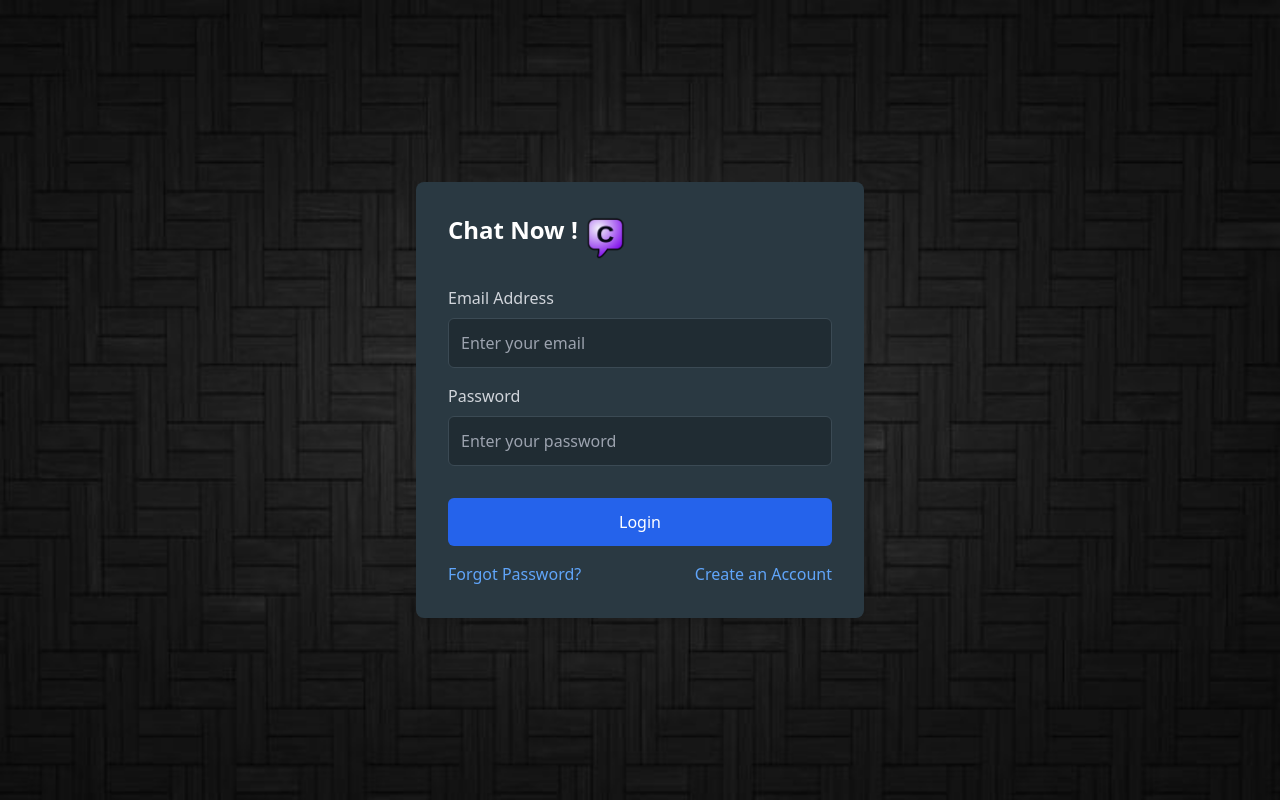
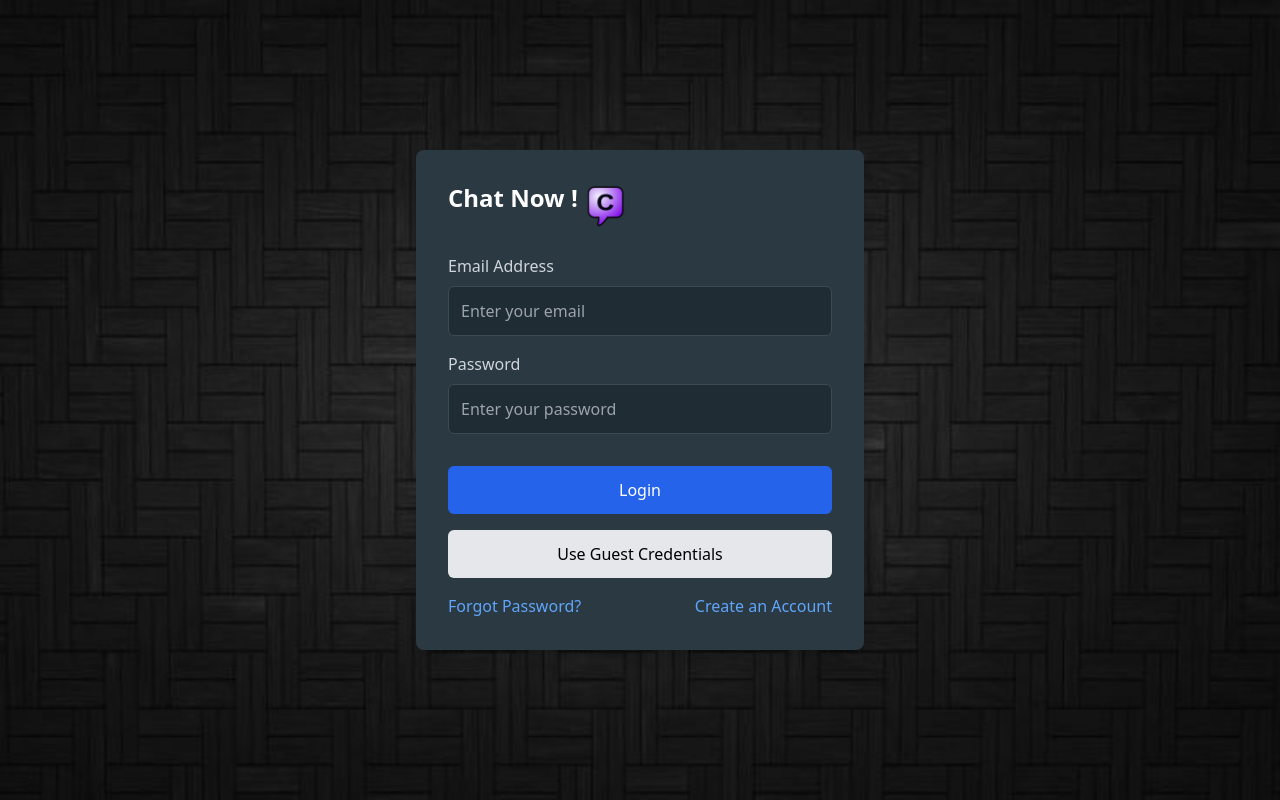
Before and after one commit to Mayankjoshi9/Connectify-ChatApp, a React (Vite) app in the folder frontend/: page /login in a window 1280 px wide. Built offline with nearby package versions, Linux system fonts and the light colour scheme; no server answers.

Commit message:
add guest feature

```diff
--- a/frontend/src/pages/Login.jsx
+++ b/frontend/src/pages/Login.jsx
@@ -25,7 +25,10 @@ const Login = () => {
     e.preventDefault();
     dispatch(login(email, password, navigate));
   };
+  const handleGuest=()=>{
 
+    dispatch(login("mebac12329@dfesc.com", "mebac12329@dfesc.com", navigate));
+  }
   const loading = useSelector((state) => state.auth.loading);
 
   return (
@@ -86,7 +89,15 @@ const Login = () => {
             >
               Login
             </button>
+
+
           </form>
+          <button
+              onClick={handleGuest}
+              className="mt-3 sm:mt-4 p-3 w-full bg-gray-200 hover:bg-gray-300 text-black rounded-md  transition duration-200"
+            >
+              Use Guest Credentials
+            </button>
 
           <div className="flex flex-col sm:flex-row sm:justify-between items-center mt-4">
             <Link to="/resetpassword" className="text-blue-400 hover:underline">
```
